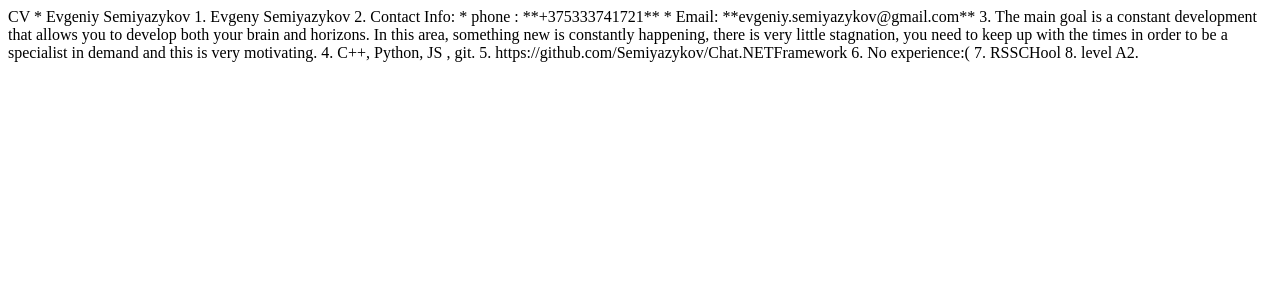
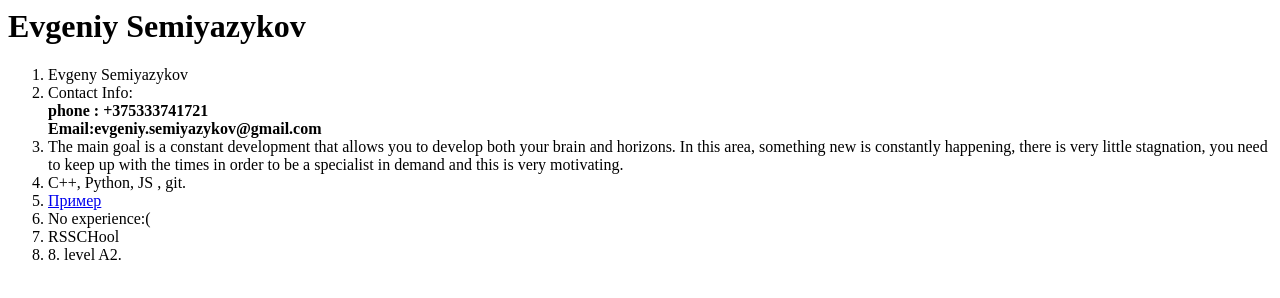
Before and after one commit to Semiyazykov/rsschool-cv, a plain HTML site: page index.html in a window 1280 px wide. Drawn offline with Linux system fonts and the light colour scheme.

Commit message:
docs:creat new file

```diff
--- a/index.html
+++ b/index.html
@@ -7,39 +7,24 @@
     <meta name="viewport" content="width=device-width, initial-scale=1">
     <link rel="stylesheet" type="text/css" media="screen" href="main.css" />
 
+
+<h1>Evgeniy Semiyazykov</h1>
 </head>
 <body>
-
+        <ol>
+                <li>Evgeny Semiyazykov  </li>
+                <li> Contact Info:
+                    <br>
+                   <strong>phone : +375333741721
+                    <br>
+                           Email:evgeniy.semiyazykov@gmail.com</strong></li>
+                <li>The main goal is a constant development that allows you to develop both your brain and horizons.
+                       In this area, something new is constantly happening, there is very little stagnation, you need to keep up with the times in order to be a specialist in demand and this is very motivating.</li>
+                <li>С++, Python, JS , git.</li>
+                <li><a href="https://github.com/Semiyazykov/Chat.NETFramework">Пример</a></li>
+                <li>No experience:(</li>
+                <li>RSSCHool </li>
+                <li>8. level A2.</li>
+               </ol>
 </body>
 </html>
-
-
-
-
-
-
-
-
-
-
-
-
-
-
-
-
-
-CV
-* Evgeniy Semiyazykov
-
-1. Evgeny Semiyazykov
-2. Contact Info:
-   * phone : **+375333741721**
-   * Email: **evgeniy.semiyazykov@gmail.com**
-3. The main goal is a constant development that allows you to develop both your brain and horizons.
-In this area, something new is constantly happening, there is very little stagnation, you need to keep up with the times in order to be a specialist in demand and this is very motivating.
-4. С++, Python, JS , git.
-5. https://github.com/Semiyazykov/Chat.NETFramework
-6. No experience:(
-7. RSSCHool
-8. level A2.
```
